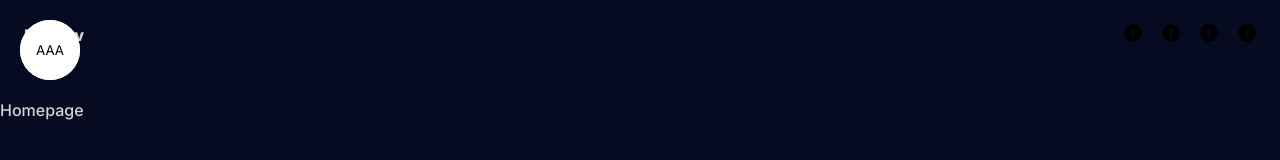
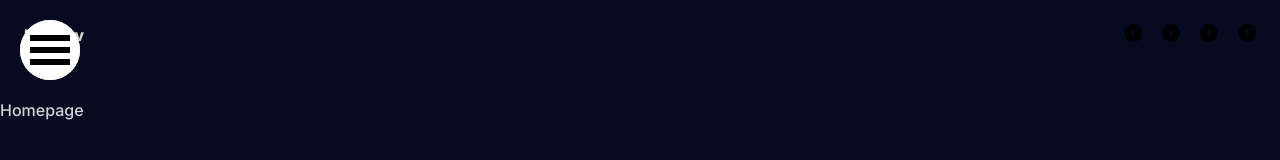
Before and after one commit to MikixIT/old.michaeltorresdev.github.io, a React (Vite) app: page / in a window 1280 px wide. Shown: the top 160 px of the page. Built offline with nearby package versions, Linux system fonts and the light colour scheme.

Commit message:
First commit from Hamburg! resize button sidebar and try add effect on over, i stop this project just for a little, while the move, now i come back working on it

```diff
--- a/src/components/sidebar/Sidebar.jsx
+++ b/src/components/sidebar/Sidebar.jsx
@@ -18,7 +18,7 @@ function Sidebar() {
     closed: {
       clipPath: "circle(30px at 50px 50px)",
       transition: {
-        delay: 0.25,
+        delay: 0.15,
         type: "spring",
         stiffness: 350,
         damping: 40,
--- a/src/components/sidebar/links/links.scss
+++ b/src/components/sidebar/links/links.scss
@@ -0,0 +1,5 @@
+div {
+  a:hover {
+    color: red;
+  }
+}
--- a/src/components/sidebar/toggleBut/ToggleBut.jsx
+++ b/src/components/sidebar/toggleBut/ToggleBut.jsx
@@ -2,7 +2,15 @@ import "./toggleBut.scss";
 import React from "react";
 
 const ToggleBut = ({ setOpen }) => {
-  return <button onClick={() => setOpen((prev) => !prev)}>AAA </button>;
+  return (
+    <button onClick={() => setOpen((prev) => !prev)}>
+      <svg viewBox="0 0 100 70" width="40" height="40">
+        <rect width="100" height="15"></rect>
+        <rect y="30" width="100" height="15"></rect>
+        <rect y="60" width="100" height="15"></rect>
+      </svg>
+    </button>
+  );
 };
 
 export default ToggleBut;
```
